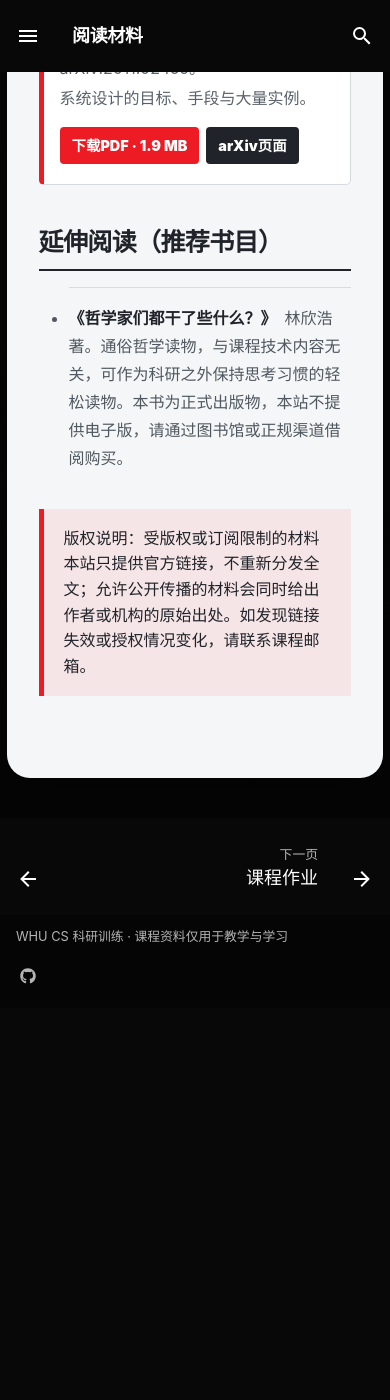
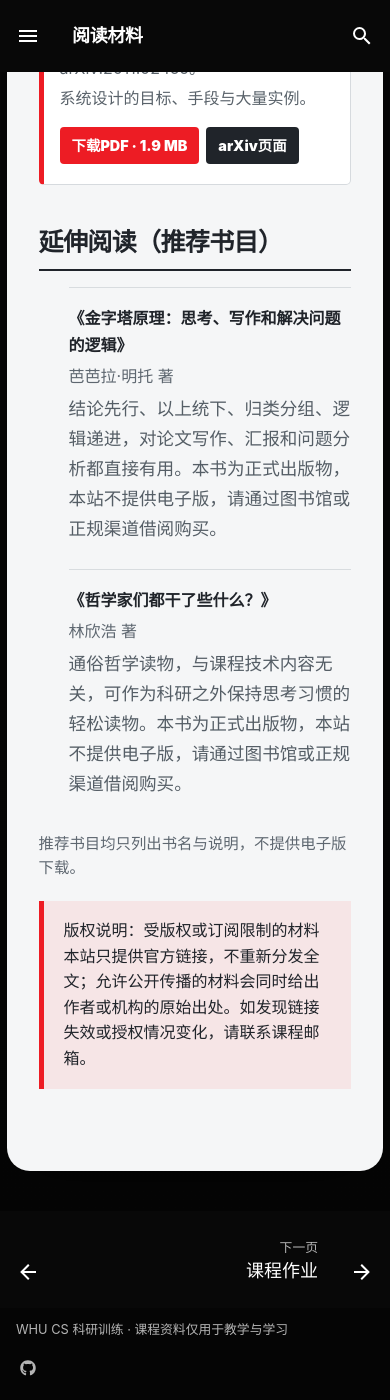
Before and after one commit to xxzhang99/research-training-course, an MkDocs documentation site: the page built from docs/readings.md, in a window 390 px wide and 1400 px high, scrolled down 2263 px. Built offline with MkDocs 1.6.1 and Material for MkDocs 9.7.7, drawn with Linux system fonts in a browser that asks for light colours; comment, search, counter and statistics services are not loaded; before the commit the page ends 3271 px from its top, so only the background shows below that.

Commit message:
Refine schedule rows and reading list formatting

```diff
--- a/docs/assets/css/extra.css
+++ b/docs/assets/css/extra.css
@@ -357,15 +357,21 @@ body { color: var(--course-ink); background: var(--course-black); }
 .readings-table th { padding: .7rem .6rem; border-bottom: 2px solid var(--course-ink); text-align: left; font-weight: 900; }
 .readings-table td { padding: .82rem .6rem; border-bottom: 1px solid #d5d9dc; vertical-align: top; line-height: 1.6; }
 .readings-table tr:nth-child(even) td { background: #e9ebed; }
-.readings-table .reading-title { width: 27%; }
-.readings-table .reading-note { width: 34%; color: #555e66; }
+.readings-table th:nth-child(1), .readings-table td:nth-child(1) { width: 27%; }
+.readings-table th:nth-child(2), .readings-table td:nth-child(2) { width: 21%; color: #4f5860; }
+.readings-table th:nth-child(3), .readings-table td:nth-child(3) { width: 14%; }
+.readings-table th:nth-child(4), .readings-table td:nth-child(4) { width: 38%; }
+.readings-table .reading-title { color: var(--course-ink); }
+.readings-table .reading-note { color: #555e66; }
 .reading-link { display: inline-flex; min-height: 34px; align-items: center; justify-content: center; padding: .38rem .62rem; border-radius: .2rem; background: var(--course-red); color: #fff !important; font-size: .72rem; font-weight: 900 !important; text-decoration: none !important; white-space: nowrap; }
 .reading-link.external { background: var(--course-ink); }
 .reading-link:hover { background: var(--course-red-dark); }
 .reading-link.external:hover { background: #000; }
-.reading-books { margin: 0 0 1.2rem; padding: 0; list-style: none; }
-.reading-books li { padding: .8rem 0 .85rem; border-top: 1px solid #d8dcdf; color: #4f5860; line-height: 1.75; }
-.reading-books strong { color: var(--course-ink); }
+.reading-books { margin: 0 0 .6rem; padding: 0; list-style: none; }
+.reading-books li { display: grid; grid-template-columns: 300px 130px minmax(0, 1fr); gap: .9rem; padding: .85rem 0; border-top: 1px solid #d8dcdf; color: #4f5860; line-height: 1.7; align-items: start; }
+.reading-books .book-title { color: var(--course-ink); font-weight: 850; }
+.reading-books .book-author { color: #5e6770; }
+.reading-books .book-note { color: #555e66; font-size: .88rem; }
 .mobile-readings-list { display: none; }
 .mobile-reading { margin-bottom: .75rem; padding: .9rem .8rem 1rem; border: 1px solid #d6dade; border-left: 5px solid var(--course-red); border-radius: .25rem; background: #fff; }
 .mobile-reading + .mobile-reading { margin-top: .6rem; }
@@ -427,6 +433,7 @@ body { color: var(--course-ink); background: var(--course-black); }
   .readings-intro { font-size: .88rem; }
   .readings-wrap { display: none; }
   .mobile-readings-list { display: block; margin-bottom: 1.5rem; }
+  .reading-books li { grid-template-columns: 1fr; gap: .2rem; }
   .mobile-material { padding: 1rem .8rem 1.1rem; border-top: 1px solid #cdd2d5; border-bottom: 1px solid #cdd2d5; border-left: 5px solid var(--course-red); background: #fff; }
   .mobile-material-meta { display: flex; justify-content: space-between; gap: 1rem; color: var(--course-muted); font-size: .76rem; }
   .mobile-material-meta strong { color: var(--course-ink); }
--- a/docs/readings.md
+++ b/docs/readings.md
@@ -106,8 +106,10 @@ hide:
 ## 延伸阅读（推荐书目）
 
 <ul class="reading-books">
-<li><strong>《哲学家们都干了些什么？》</strong>　林欣浩 著。通俗哲学读物，与课程技术内容无关，可作为科研之外保持思考习惯的轻松读物。本书为正式出版物，本站不提供电子版，请通过图书馆或正规渠道借阅购买。</li>
+<li><span class="book-title">《金字塔原理：思考、写作和解决问题的逻辑》</span><span class="book-author">芭芭拉·明托 著</span><span class="book-note">结论先行、以上统下、归类分组、逻辑递进，对论文写作、汇报和问题分析都直接有用。本书为正式出版物，本站不提供电子版，请通过图书馆或正规渠道借阅购买。</span></li>
+<li><span class="book-title">《哲学家们都干了些什么？》</span><span class="book-author">林欣浩 著</span><span class="book-note">通俗哲学读物，与课程技术内容无关，可作为科研之外保持思考习惯的轻松读物。本书为正式出版物，本站不提供电子版，请通过图书馆或正规渠道借阅购买。</span></li>
 </ul>
+<div class="small-note">推荐书目均只列出书名与说明，不提供电子版下载。</div>
 
 <div class="notice readings-notice">
 版权说明：受版权或订阅限制的材料本站只提供官方链接，不重新分发全文；允许公开传播的材料会同时给出作者或机构的原始出处。如发现链接失效或授权情况变化，请联系课程邮箱。
```
Also changed, not shown: docs/lectures/lecture-01.md (+2 -2 lines), docs/schedule.md (+5 -5 lines).
